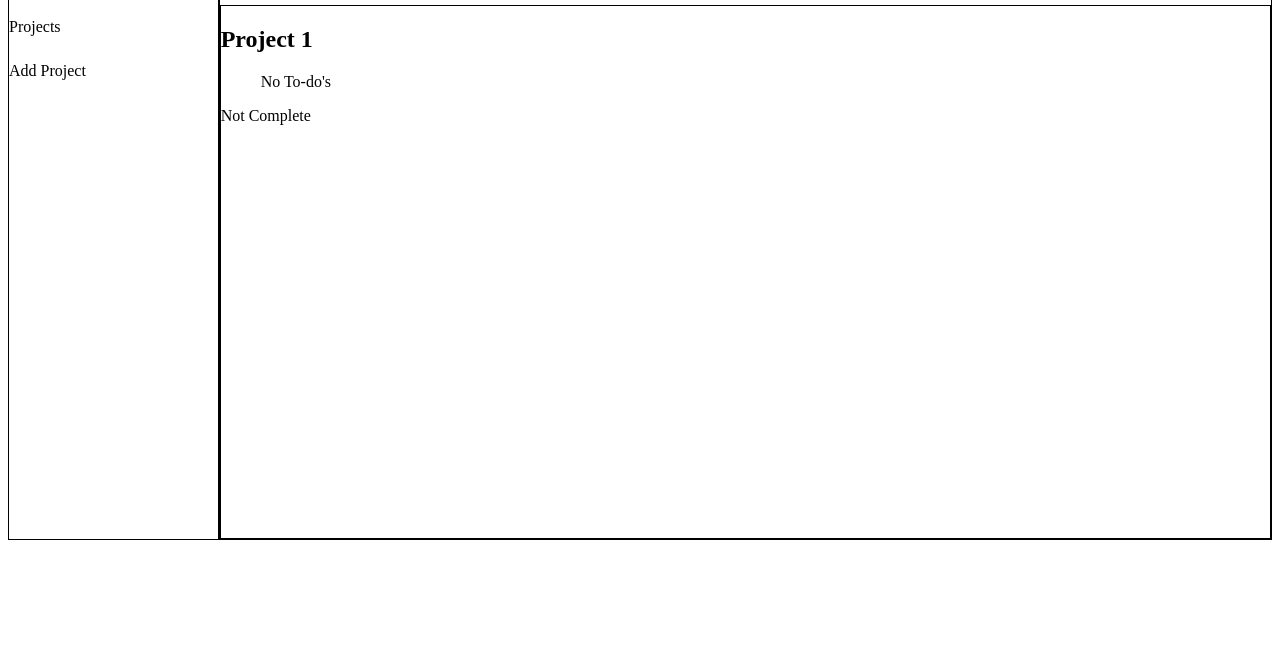
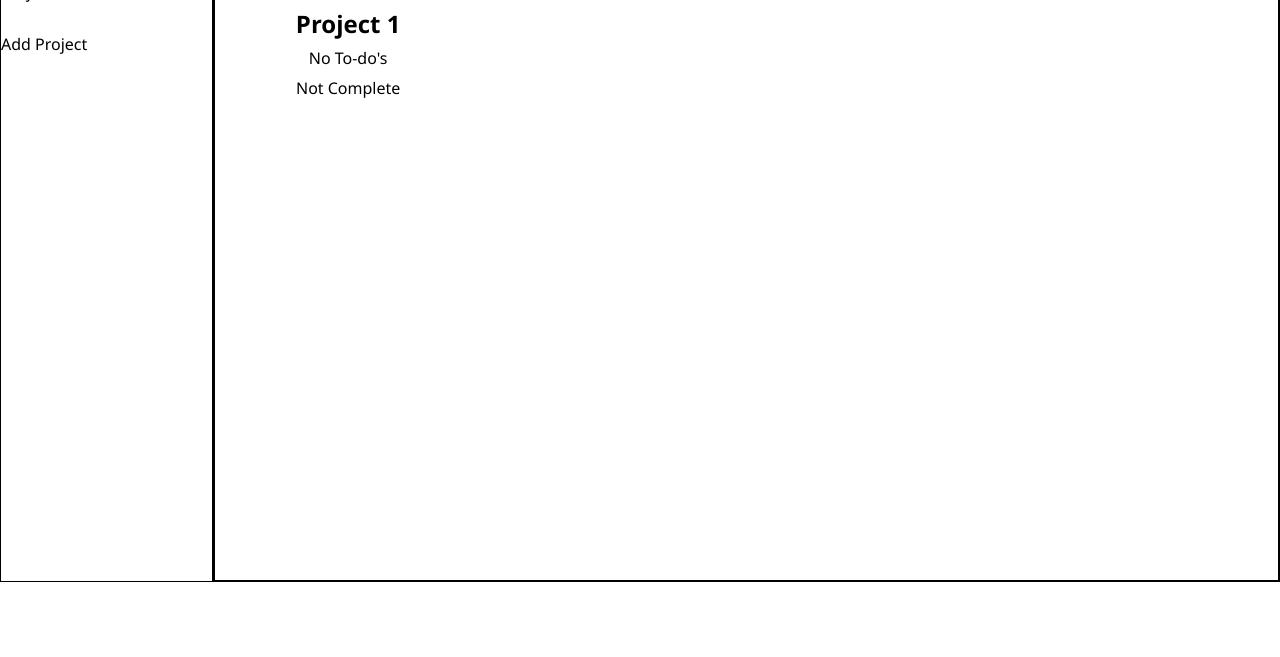
Before and after one commit to joshp423/to-do-list, a website built with webpack: page src/template.html in a window 1280 px wide. Shown: the part 143-800 px from the top of the page. Built offline with nearby package versions, Linux system fonts and the light colour scheme.

Commit message:
started dynamic style functions WIP

```diff
--- a/src/addEventProjectClick.js
+++ b/src/addEventProjectClick.js
@@ -16,6 +16,7 @@ export function addEventProjectClick(){
             //reset project sidebar to not active so user can go back to projects view
             projectsSidebar.classList.add('notActive');
             projectsSidebar.classList.remove('active');
+
         })
 
         project.addEventListener('mouseover', () => {
--- a/src/index.js
+++ b/src/index.js
@@ -10,6 +10,7 @@ import './style.css';
 
 //initialise default project - will change to reading memory
 initialiseProject()
+renderContent.renderProjectsProjectView()
 console.log(userProjects)
 
 //after dom is loaded given project view is default, load projects to DOM
--- a/src/renderContent.js
+++ b/src/renderContent.js
@@ -1,5 +1,6 @@
 import { userProjects } from "./initialArrays";
 import { userToDos } from "./initialArrays";
+import { StyleFunctions } from "./styleFunctions";
 
 class ContentRender {
     constructor(){
@@ -18,6 +19,8 @@ class ContentRender {
         }
 
         this.contentContainer.innerHTML = '';
+        StyleFunctions.multiView(this.contentContainer);
+
         this.userProjects.forEach((project) => {
 
             //project div
@@ -82,8 +85,10 @@ class ContentRender {
                 projectMatch = project.id
             }
         })
-        //clear current content
+        //clear current content and apply style changes
         this.contentContainer.innerHTML = '';
+        StyleFunctions.singleView(this.contentContainer);
+
         //add Project Div
         const projectDiv = document.createElement('div');
         projectDiv.id = selectedProject;
@@ -160,6 +165,7 @@ class ContentRender {
         projectAddToDo.innerText = "Add To-do";
 
         projectDiv.append(projectEdit, projectComplete, projectAddToDo);
+
     }
 
     renderEditProjectForm(project) {
--- a/src/style.css
+++ b/src/style.css
@@ -1,7 +1,14 @@
+* {
+    font-family: 'Segoe UI', Tahoma, Geneva, Verdana, sans-serif;
+    margin: 0;
+}
+
 p {
     margin: 0;
 }
-
+ul {
+    padding-left: 0;
+}
 .container {
     display: grid;
     grid-template-columns: 1fr 5fr;
@@ -15,8 +22,16 @@ p {
     border: 1px solid black;
 }
 
+.sidebar>div {
+    cursor: pointer;
+}
+
 .sidebar>div>a {
     text-decoration: none;
+}
+
+#headerTitle {
+    margin: 2%;
 }
 
 .contentContainer {
@@ -27,10 +42,24 @@ p {
 
 #content {
     border: 1px solid black;
-    display: grid;
-    grid-template: 1fr 1fr / 1fr 1fr;
+    align-items: center;
+    justify-items: center;
 }
 
-.sidebar>div {
-    cursor: pointer;
+#content>div {
+    height: 100%;
+    width: 100%;
+    display: flex;
+    flex-direction: column;
+    justify-content: center;
+    align-items: center;
+    gap: 5%;
 }
+
+#todos {
+    display: flex;
+    flex-wrap: wrap;
+}
+#todos>div {
+
+}
--- /dev/null
+++ b/src/styleFunctions.js
@@ -0,0 +1,14 @@
+
+export class StyleFunctions {
+
+    static singleView(div) {
+        div.style.display = "grid";
+        div.style.gridTemplateRows = "2fr, 2fr, 1fr, 1fr, 1fr";
+        div.style.gridTemplate = "";
+    }
+
+    static multiView(div) {
+        div.style.display = "grid";
+        div.style.gridTemplate = "repeat(4, 1fr) / repeat(4, 1fr)";
+    }
+}
```
